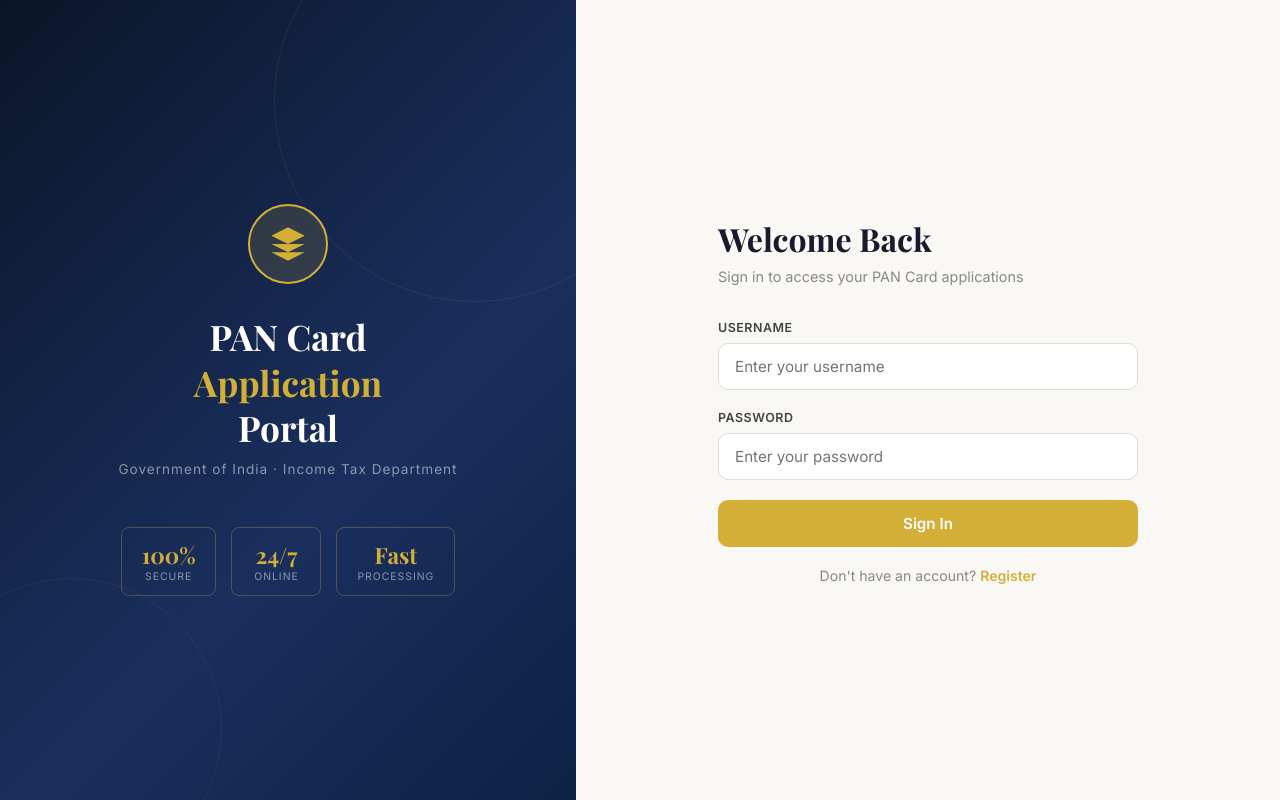
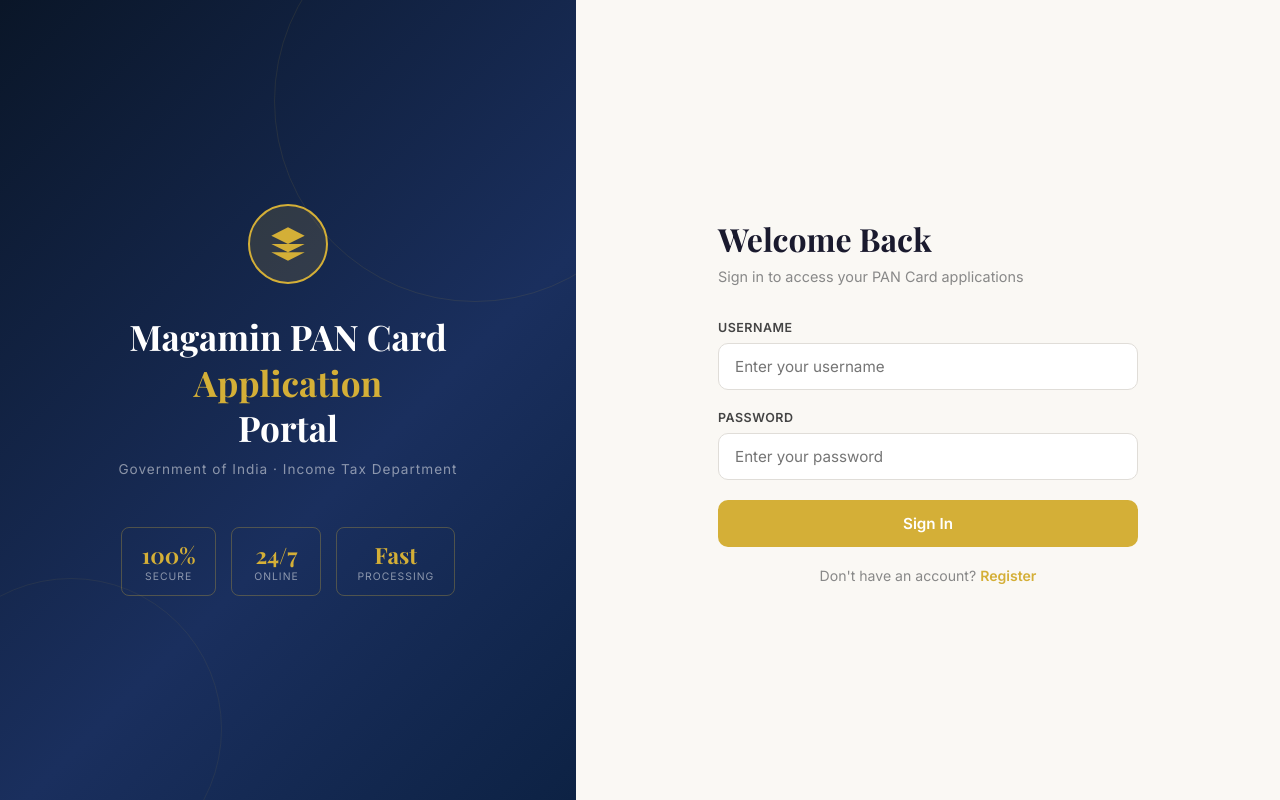
Before and after one commit to Magamin2260/magaminpan, a Flask app: page /login in a window 1280 px wide. Run offline with Flask 3, Linux system fonts and the light colour scheme; some libraries are stand-ins or nearby versions.

Commit message:
Update login.html

```diff
--- a/templates/login.html
+++ b/templates/login.html
@@ -85,7 +85,7 @@
     <div class="logo">
         <svg viewBox="0 0 24 24"><path d="M12 2L2 7l10 5 10-5-10-5zM2 17l10 5 10-5M2 12l10 5 10-5"/></svg>
     </div>
-    <h1 class="brand-title">PAN Card<br><span>Application</span><br>Portal</h1>
+    <h1 class="brand-title">Magamin PAN Card<br><span>Application</span><br>Portal</h1>
     <p class="brand-subtitle">Government of India · Income Tax Department</p>
     <div class="badges">
         <div class="badge"><div class="badge-num">100%</div><div class="badge-label">Secure</div></div>
```
